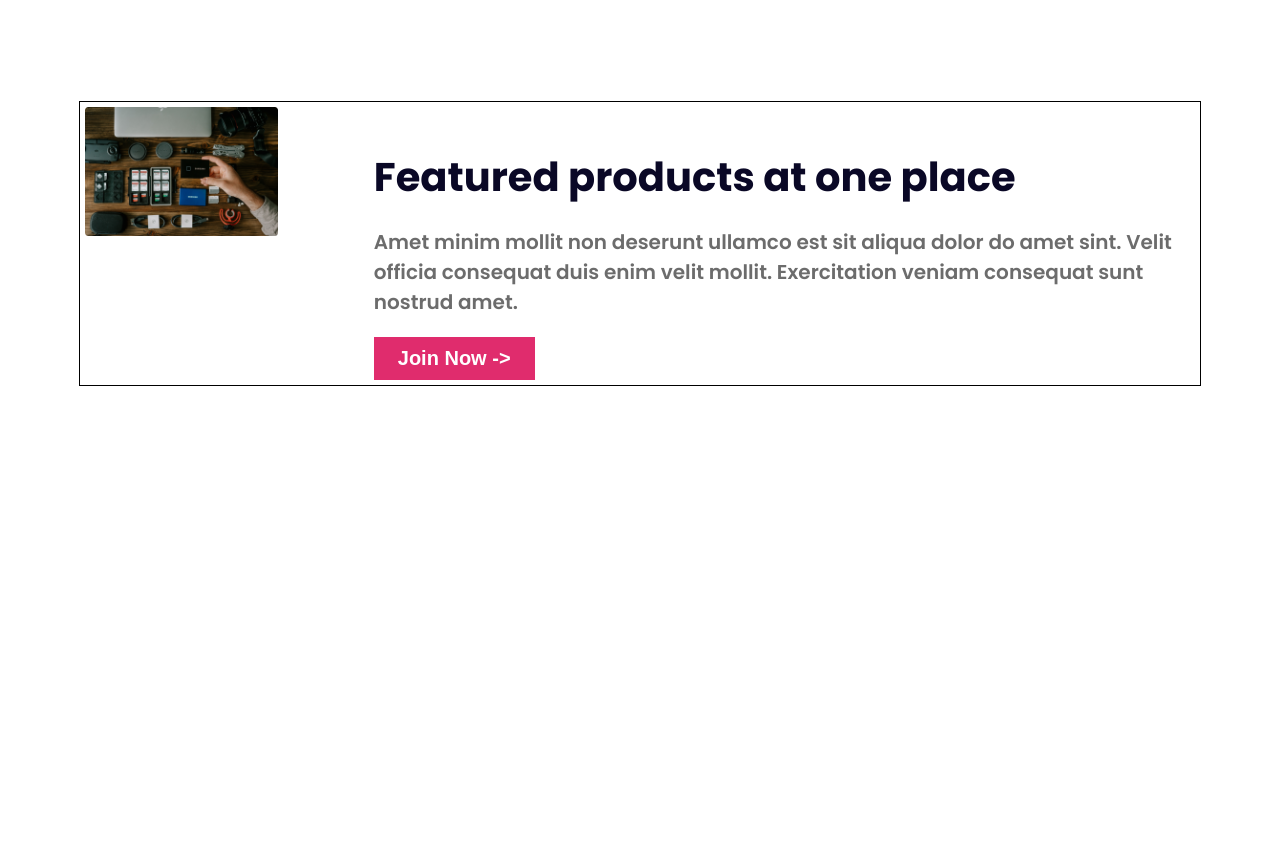
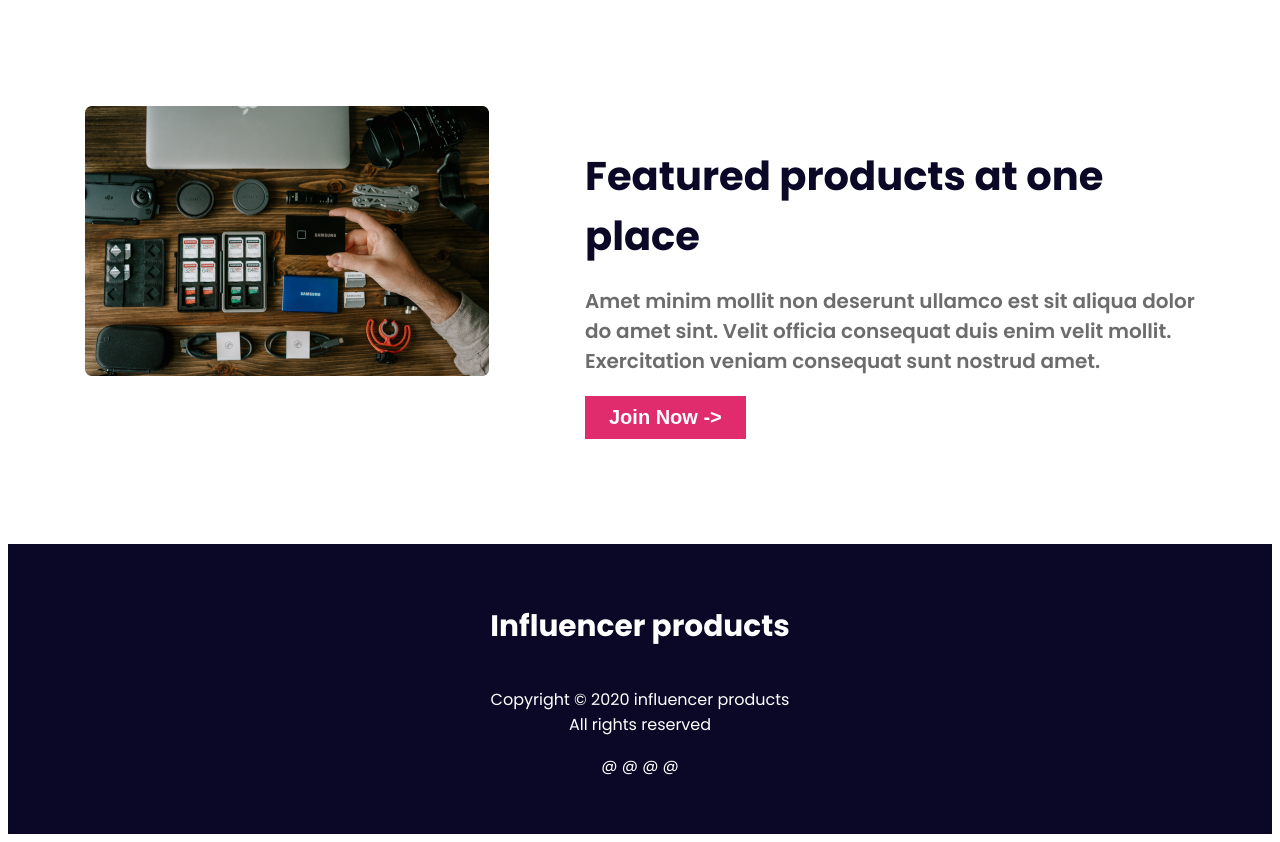
Before and after one commit to HabiburRahmanZihad/influencer-gear-web, a plain HTML site: page index.html in a window 1280 px wide. Shown: the part 2964-3806 px from the top of the page. Before the commit the page ends 3358 px from the top, so only its background shows below. Drawn offline with Linux system fonts and the light colour scheme.

Commit message:
added footer and other style

```diff
--- a/index.html
+++ b/index.html
@@ -172,8 +172,12 @@
         </section>
     </main>
 
-    <footer>
-
+    <footer class="footer">
+        <div class="footer-content">
+            <h4>Influencer products</h4>
+            <p>Copyright © 2020  influencer products <br> All rights reserved</p>
+            <p>@ @ @ @</p>
+        </div>
     </footer>
 </body>
 </html>
--- a/styles/style.css
+++ b/styles/style.css
@@ -211,7 +211,7 @@ header{
     margin-top: 100px;
     gap: 96px;
     padding: 5px;
-    border: 1px solid black;
+    margin-bottom: 100px;
 }
 
 .feature-section-text{
@@ -243,10 +243,27 @@ header{
     color: white;
     padding: 10px 24px 10px 24px;
 }
-.feature-section-image img{
+
+
+
+/* footer section style */
+.footer{
+    background: rgb(10, 8, 38);
+    color: rgb(255, 255, 255);
+    padding: 40px 0;
     width: 100%;
+
 }
 
+.footer-content{
+    text-align: center;
+}
+
+.footer-content h4{
+    font-size: 1.85rem;
+    font-weight: 700;
+    margin-top: 20px;
+}
 
 
 /* responsive media query */
@@ -315,7 +332,9 @@ header{
     .feature-btn{
         margin-top: 60px;
     }
-
+    .feature-section-image img{
+        width: 100%;
+    }
 }
 
 
@@ -366,6 +385,9 @@ header{
     .feature-btn{
         margin-top: 20px;
     }
+    .feature-section-image img{
+        width: 100%;
+    }
 
     .collection-btn{
         margin-top: 0px;
```
